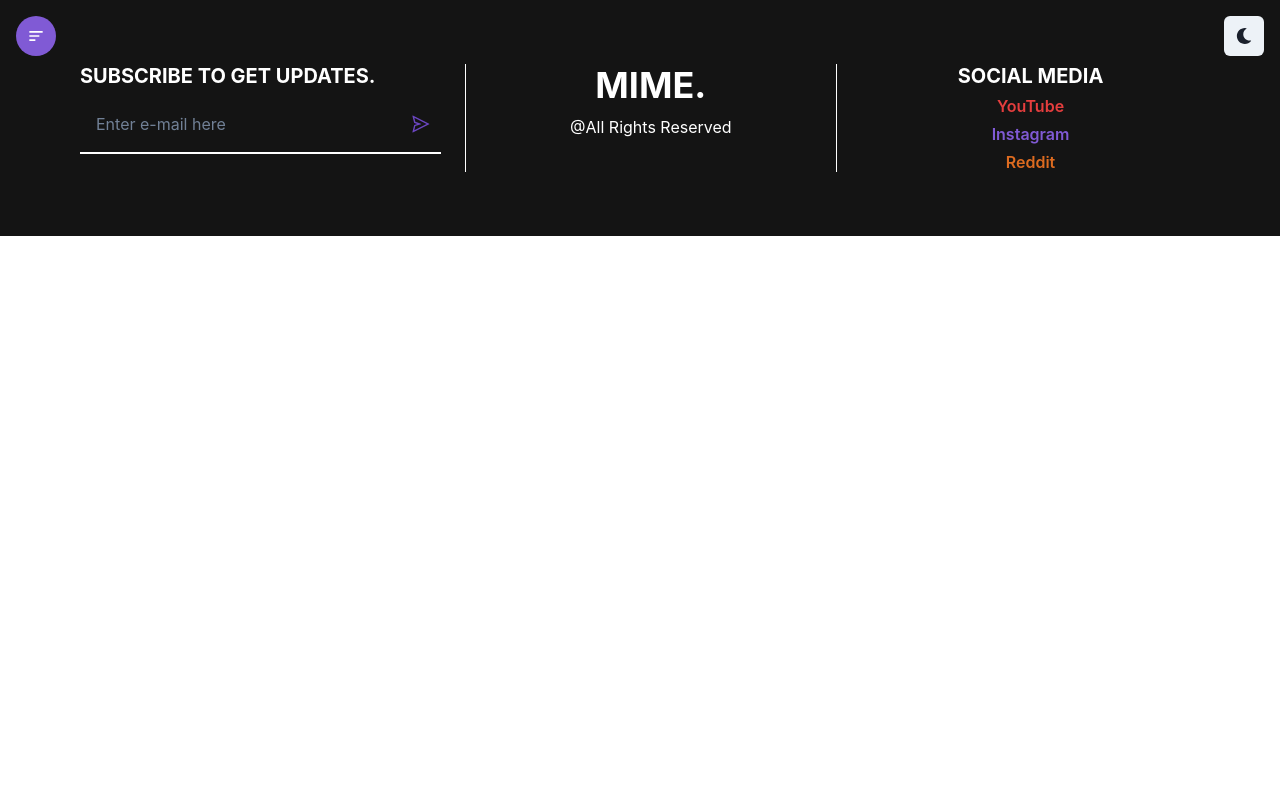
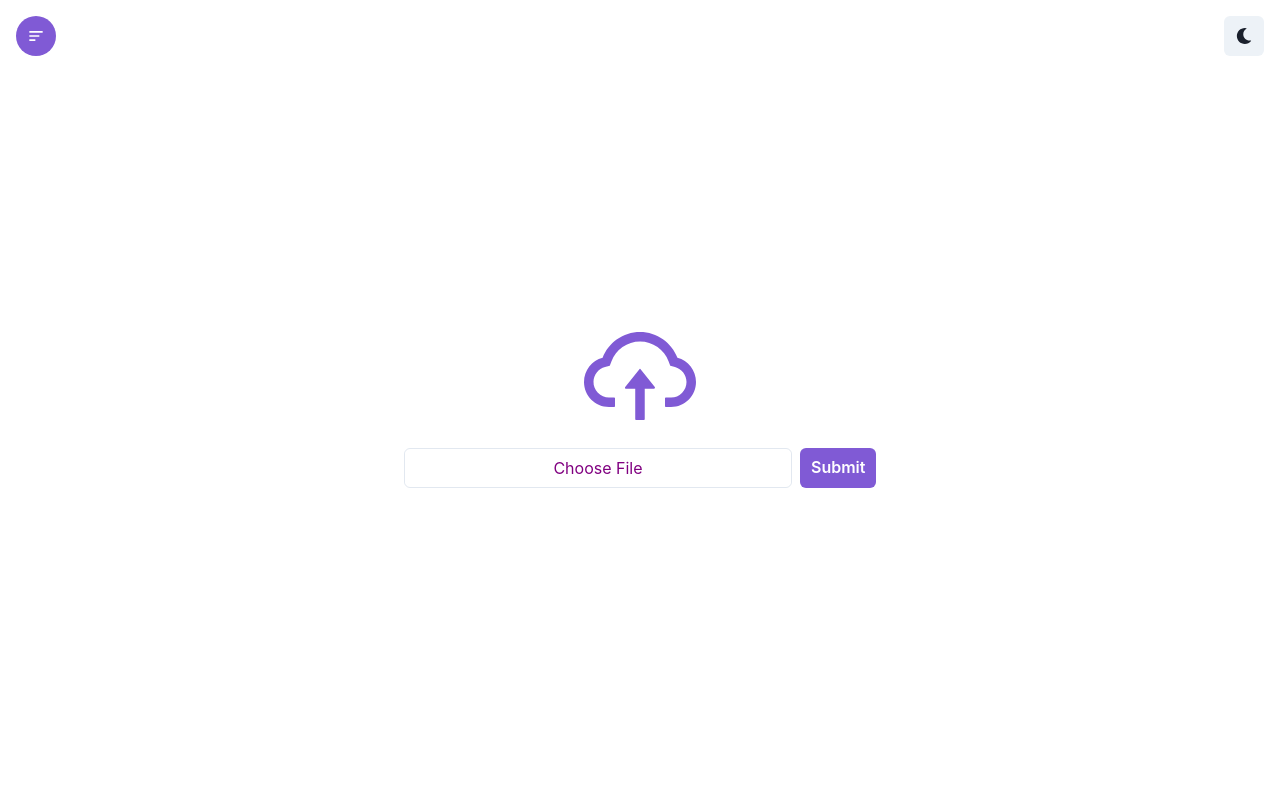
Before and after one commit to RunAtTekky/learn-react-two, a React (Create React App) app: page /upload in a window 1280 px wide. Shown: the top 800 px of the page. Built offline with nearby package versions, Linux system fonts and the light colour scheme.

Commit message:
Add upload page

```diff
--- a/src/App.jsx
+++ b/src/App.jsx
@@ -5,6 +5,7 @@
 import Home from './components/Home';
 import Footer from './components/Footer';
 import Videos from './components/Videos';
+import Upload from './components/Upload';
 
 const App = () => {
   return (
@@ -13,6 +14,7 @@
       <Routes>
         <Route path="/" element={<Home />} />
         <Route path="/videos" element={<Videos />} />
+        <Route path="/upload" element={<Upload />} />
       </Routes>
       <Footer />
     </Router>
--- /dev/null
+++ b/src/components/Upload.jsx
@@ -0,0 +1,38 @@
+import { Button, Container, HStack, Input, VStack } from '@chakra-ui/react';
+import React from 'react';
+import { AiOutlineCloudUpload } from 'react-icons/ai';
+
+const Upload = () => {
+  return (
+    <Container maxW={'container.xl'} h={'100vh'} p={'16'}>
+      <VStack color={'purple.500'} h={'full'} justifyContent={'center'}>
+        <AiOutlineCloudUpload size={'10vmax'} />
+        <form>
+          <HStack>
+            <Input
+              required
+              type={'file'}
+              css={{
+                '&::file-selector-button': {
+                  border: 'none',
+                  borderRadius: '10px',
+                  width: 'calc(100% + 36px)',
+                  height: '100%',
+                  marginLeft: '-18px',
+                  color: 'purple',
+                  backgroundColor: 'white',
+                  cursor: 'pointer',
+                },
+              }}
+            />
+            <Button colorScheme="purple" type="submit">
+              Submit
+            </Button>
+          </HStack>
+        </form>
+      </VStack>
+    </Container>
+  );
+};
+
+export default Upload;
```
